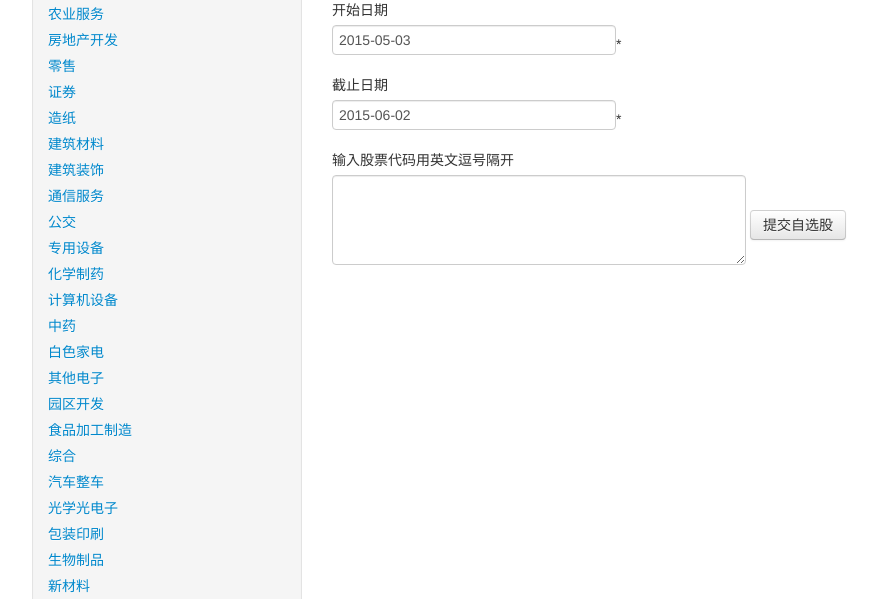
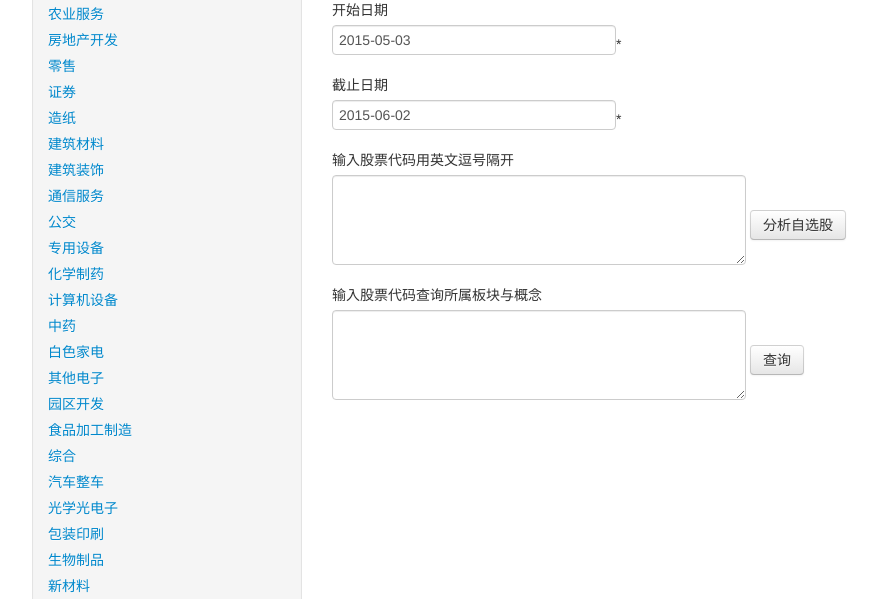
Before and after one commit to haozes/stock, a Flask app: page / in a window 1280 px wide. Shown: the part 1182-1781 px from the top of the page, without its empty margins (23-900 px from the left). Run offline with Flask 2, Linux system fonts and the light colour scheme.

Commit message:
add check plate function

```diff
--- a/templates/main.html
+++ b/templates/main.html
@@ -79,7 +79,13 @@
             <div class="control-group">
               <label class="control-label" for="inputTxt">输入股票代码用英文逗号隔开</label>
               <textarea id='inputTxt' class="form-control" cols="60" rows="4" style="min-width:400px"></textarea>
-              <input type="button" class="btn btn-default" id="btnSubmit" value="提交自选股" />
+              <input type="button" class="btn btn-default" id="btnSubmit" value="分析自选股" />
+            </div>
+
+            <div class="control-group">
+              <label class="control-label" for="inputCode">输入股票代码查询所属板块与概念</label>
+              <textarea id='inputCode' class="form-control" cols="60" rows="4" style="min-width:400px"></textarea>
+              <input type="button" class="btn btn-default" id="btnPlateCheck" value="查询" />
             </div>
 
           </div>
@@ -87,11 +93,6 @@
       </div>
     </div>
     <script>
-      /////
-          //var start='2015-05-02';
-          //var end='2015-05-26';
-       /////
-
          // 对Date的扩展，将 Date 转化为指定格式的String
         // 月(M)、日(d)、小时(h)、分(m)、秒(s)、季度(q) 可以用 1-2 个占位符，
         // 年(y)可以用 1-4 个占位符，毫秒(S)只能用 1 个占位符(是 1-3 位的数字)
@@ -317,6 +318,28 @@
                 return [start,end];
             }
 
+            function getPlate(code) {
+                for(var item in gPlate){
+                  var arr=gPlate[item];
+                  if($.inArray(code,arr)>=0)
+                    return item;
+                }
+                return '';
+            }
+
+            function getConcept(code) {
+              var dst=[];
+              for (var key in gConcept) {
+                  var arr=gConcept[key];
+                  for (var index = 0; index < arr.length; index++) {
+                    var tuple = arr[index];
+                    if(tuple[0]==code)
+                      dst.push(key);
+                  }
+              }
+              return dst;
+            }
+
             $(function () {
                var tmp=new Date();
               tmp.setDate(new Date().getDate()-30);
@@ -346,7 +369,14 @@
                  fetchPriceData(arr,arr[0],arr[1]);
 
               });
-                     //var stocks={"arr":['600816','600705','601336','000666','600291','600643','601628','601628','601601','601601','601318','600635','000563','600783','000415','601336']};
+
+              $('#btnPlateCheck').click(function () {
+                  var code=$('#inputCode').val();
+                  var plate=getPlate(code);
+                  var concept=getConcept(code);
+                  var str=code +" 所属行业："+plate+' 概念: '+concept.join(',');
+                  BootstrapDialog.alert(str);
+              });
           });
     </script>
 
```
